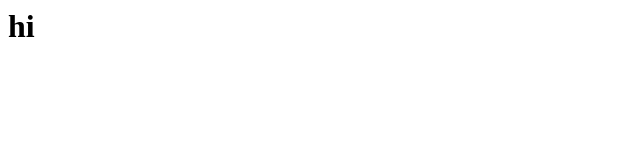
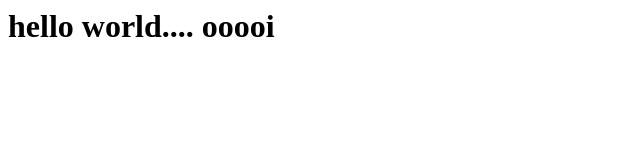
Before and after one commit to MuhammedShamil10/AICL-B6-FE, a plain HTML site: page index.html in a window 1280 px wide. Shown: the whole page, without its empty margins (0-640 px from the left). Drawn offline with Linux system fonts and the light colour scheme.

Commit message:
added ooi

```diff
--- a/index.html
+++ b/index.html
@@ -1,7 +1,10 @@
 <html>
     <head>
-        <h1>
-            hi
-        </h1>
+        <titile>
+            <h1>
+                hello world....
+                ooooi
+            </h1>
+        </titile>
     </head>
 </html>
```
